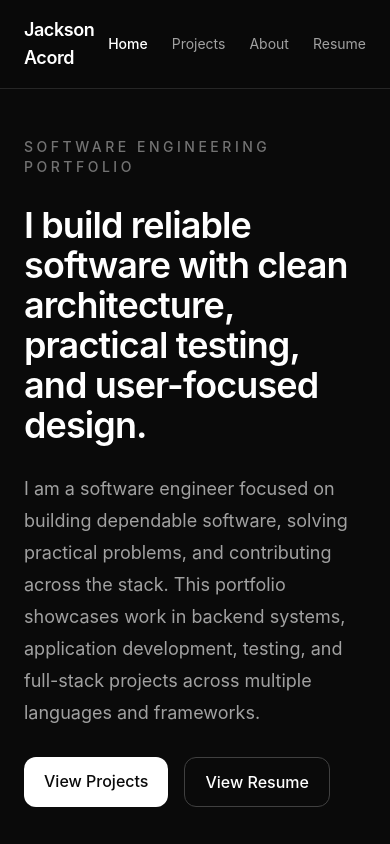
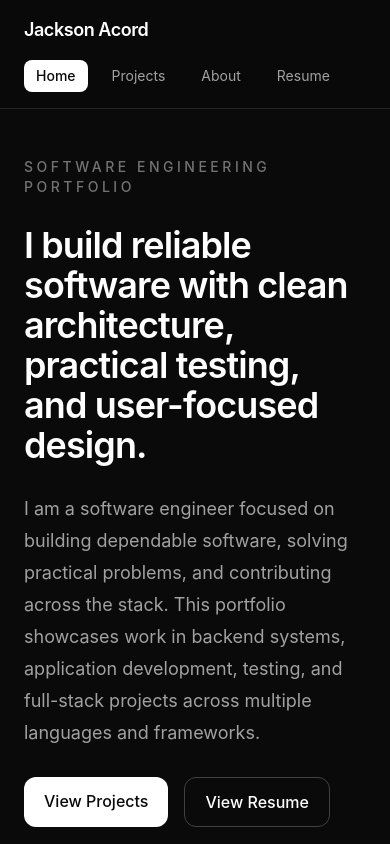
Before and after one commit to JacksonApersonal/software-engineering-portfolio, a React (Vite) app: page / in a window 390 px wide. Shown: the top 844 px of the page. Built offline with nearby package versions, Linux system fonts and the light colour scheme.

Commit message:
Improve mobile nac bar

```diff
--- a/src/components/Navbar.tsx
+++ b/src/components/Navbar.tsx
@@ -10,12 +10,12 @@ const navLinks = [
 export function Navbar() {
   return (
     <header className="border-b border-neutral-800 bg-neutral-950/95 backdrop-blur">
-      <nav className="mx-auto flex max-w-6xl items-center justify-between px-6 py-4">
+      <nav className="mx-auto flex max-w-6xl flex-col gap-4 px-6 py-4 sm:flex-row sm:items-center sm:justify-between">
         <Link to="/" className="text-lg font-semibold tracking-tight text-white">
           Jackson Acord
         </Link>
 
-        <div className="flex gap-6 text-sm">
+        <div className="flex flex-wrap gap-3 text-sm sm:gap-6">
           {navLinks.map((link) => (
             <NavLink
               key={link.to}
@@ -23,8 +23,8 @@ export function Navbar() {
               end={link.end}
               className={({ isActive }) =>
                 isActive
-                  ? 'font-medium text-white'
-                  : 'text-neutral-400 transition hover:text-white'
+                  ? 'rounded-lg bg-white px-3 py-1.5 font-medium text-neutral-950'
+                  : 'rounded-lg px-3 py-1.5 text-neutral-400 transition hover:bg-neutral-900 hover:text-white'
               }
             >
               {link.label}
```
